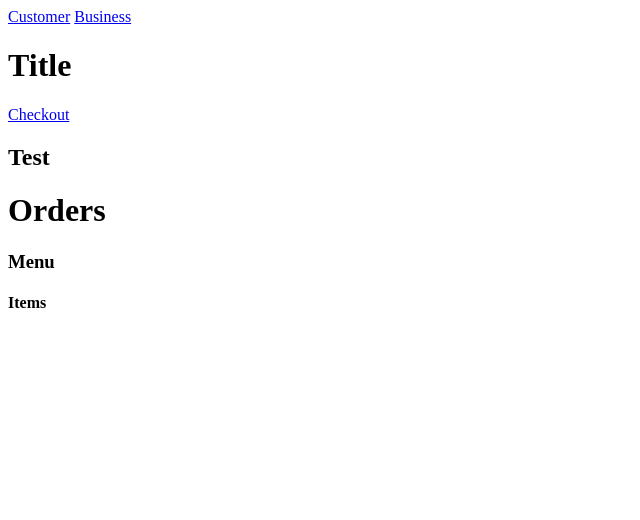
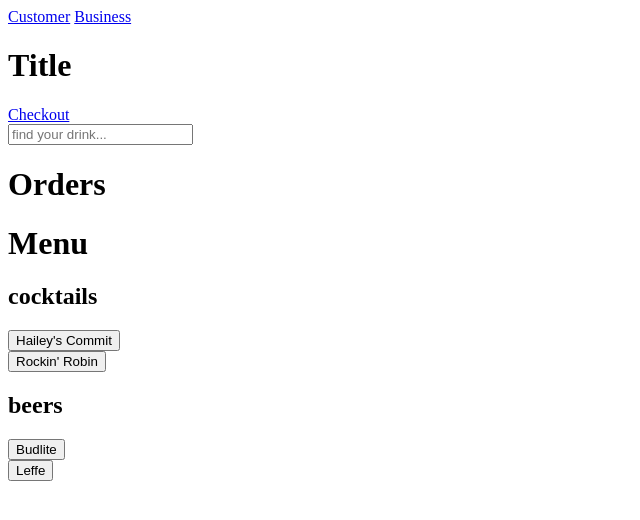
Before and after one commit to sumptingeneric/barback, a React (Vite) app: page /customer in a window 1280 px wide. Shown: the top 520 px of the page, without its empty margins (0-640 px from the left). Built offline with nearby package versions, Linux system fonts and the light colour scheme.

Commit message:
Basic view of menu and item selection implemented.

```diff
--- a/src/components/customer/item.jsx
+++ b/src/components/customer/item.jsx
@@ -1,7 +1,72 @@
+//maybe switch <h4>props.name to <label>props.name?
+//     <add to cart option onClick= add item to cart (item, quantity, subtotal)>
+//back to menu button needs to send back to menu
 import React from "react";
+import ReactDOM from "react-dom";
 
-var Item = (props) => (
-  <h4>Items</h4>
-);
+class Item extends React.Component {
+  constructor(props) {
+    super(props);
+    this.state = {
+      quantity: 0
+    };
+    this.handleChange = this.handleChange.bind(this);
+    this.addOne = this.addOne.bind(this);
+    this.minusOne = this.minusOne.bind(this);
+  }
+
+  addOne(e) {
+    e.preventDefault();
+    let current = this.state.quantity;
+    this.setState({
+      quantity: current + 1
+    });
+  }
+
+  minusOne(e) {
+    e.preventDefault();
+    if (this.state.quantity > 0) {
+      let current = this.state.quantity;
+      this.setState({
+        quantity: current - 1
+      });
+    }
+  }
+
+  handleChange(event) {
+    const target = event.target;
+    const value = target.type === "checkbox" ? target.checked : target.value;
+    const name = target.name;
+
+    this.setState({
+      [name]: value
+    });
+  }
+
+  render() {
+    return ReactDOM.createPortal(
+      <div className="container">
+        <div className="item-details">
+          <form>
+            <h4>{this.props.item.item}</h4>
+            <img src={this.props.item.image_url} alt={"Item"} />
+            <div className="description">{this.props.item.description}</div>
+            <div>Price: ${Number(this.props.item.price).toFixed(2)}</div>
+            <div className="select-quantity">
+              <label className="label">Quantity: {this.state.quantity} </label>
+              <button onClick={this.addOne}>+</button>
+              <button onClick={this.minusOne}>-</button>
+            </div>
+            <input type="submit" value="Submit" className="button is-primary" />
+          </form>
+        </div>
+        <button id="back-to-menu" onClick={this.props.returnToMenu}>
+          Back to Menu
+        </button>
+      </div>,
+      document.getElementById("modal")
+    );
+  }
+}
 
 export default Item;
--- a/src/components/customer/menu.jsx
+++ b/src/components/customer/menu.jsx
@@ -1,13 +1,107 @@
 import React from "react";
-import Item from './item.jsx';
+import Item from "./item.jsx";
+
+// test data... will delete after figuring out the props passed down.
+let dummyMenuPayload = {
+  cocktails: [
+    {
+      item_id: 1,
+      item: "Hailey's Commit",
+      price: 9.5,
+      description: "This is Hailey's Drink",
+      image_url: "/images/cocktails/haileyscommit.png",
+      created_at: "2018-09-06T08:40:51.620Z",
+      updated_at: "2018-09-06T08:40:51.620Z"
+    },
+    {
+      item_id: 4,
+      item: "Rockin' Robin",
+      price: 11.25,
+      description: "This is Robin's Drink",
+      image_url: "/images/cocktails/rockinrobin.png",
+      created_at: "2018-09-06T08:40:51.620Z",
+      updated_at: "2018-09-06T08:40:51.620Z"
+    }
+  ],
+  beers: [
+    {
+      item_id: 2,
+      item: "Budlite",
+      price: 2.5,
+      description: "This is Budlite",
+      image_url: "/images/beers/budlite.png",
+      created_at: "2018-09-06T08:40:51.620Z",
+      updated_at: "2018-09-06T08:40:51.620Z"
+    },
+    {
+      item_id: 6,
+      item: "Leffe",
+      price: 15.25,
+      description: "This is Leffe",
+      image_url: "/images/beers/leffe.png",
+      created_at: "2018-09-06T08:40:51.620Z",
+      updated_at: "2018-09-06T08:40:51.620Z"
+    }
+  ]
+};
 
 class Menu extends React.Component {
+  constructor(props) {
+    super(props);
+    this.state = {
+      selectDrink: ""
+    };
+
+    this.handleItemClick = this.handleItemClick.bind(this);
+    this.handleReturnToMenu = this.handleReturnToMenu.bind(this);
+  }
+
+  // temp function for modal display... will switch to react portals
+  handleItemClick(drink) {
+    this.setState({
+      selectDrink: drink
+    });
+  }
+
+  handleReturnToMenu() {
+    this.setState({
+      selectDrink: ""
+    });
+  }
+
+  // render each category
+  renderCategory(category, index) {
+    return (
+      <div key={index} id={category}>
+        <h2>{category}</h2>
+        {dummyMenuPayload[category].map((drink, index) => {
+          return this.renderDrink(drink, index);
+        })}
+      </div>
+    );
+  }
+
+  // render each drink
+  renderDrink(drink, index) {
+    return (
+      <div key={index}>
+        <button onClick={() => this.handleItemClick(drink.item)}>
+          {drink.item}
+        </button>
+        {this.state.selectDrink === drink.item && (
+          <Item item={drink} returnToMenu={this.handleReturnToMenu} />
+        )}
+      </div>
+    );
+  }
 
   render() {
     return (
       <div>
-        <h3>Menu</h3>
-        <Item />
+        <h1>Menu</h1>
+        {Object.keys(dummyMenuPayload).map((category, index) => {
+          return this.renderCategory(category, index);
+        })}
       </div>
     );
   }
--- a/src/components/customer/search.jsx
+++ b/src/components/customer/search.jsx
@@ -1,12 +1,37 @@
 import React from "react";
 
 class Search extends React.Component {
-  state = {
-    test: ""
-  };
+  constructor(props) {
+    super(props);
+
+    this.state = {
+      drink: ""
+    };
+
+    this.handleOnKeyUp = this.handleOnKeyUp.bind(this);
+    this.search = this.search.bind(this);
+  }
+
+  // update search value, run search on enter
+  handleOnKeyUp(e) {
+    if (e.key === "Enter") {
+      this.search();
+    } else {
+      this.setState({
+        drink: e.target.value
+      });
+    }
+  }
+
+  // perform the search
+  search() {
+    console.log(this.state.drink);
+  }
 
   render() {
-    return <h2>Test</h2>;
+    return (
+      <input placeholder="find your drink..." onKeyUp={this.handleOnKeyUp} />
+    );
   }
 }
 
```
